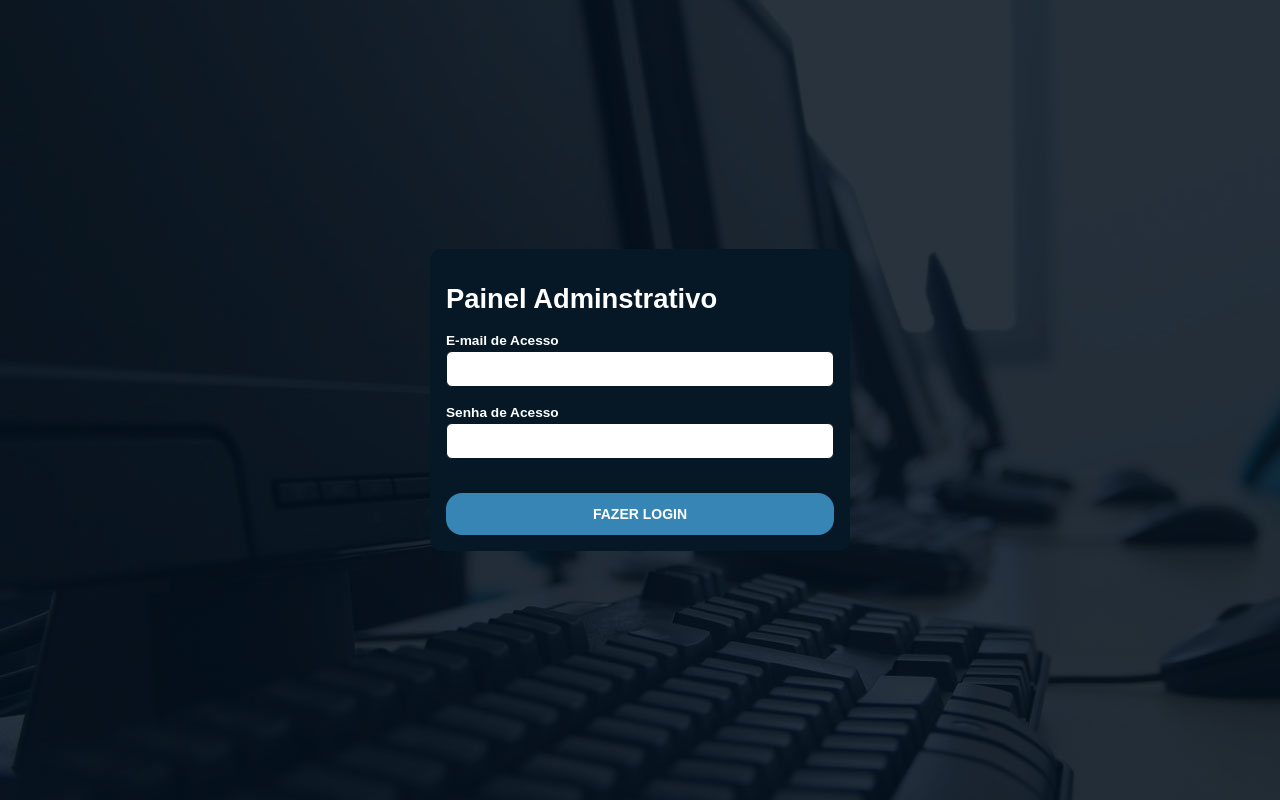
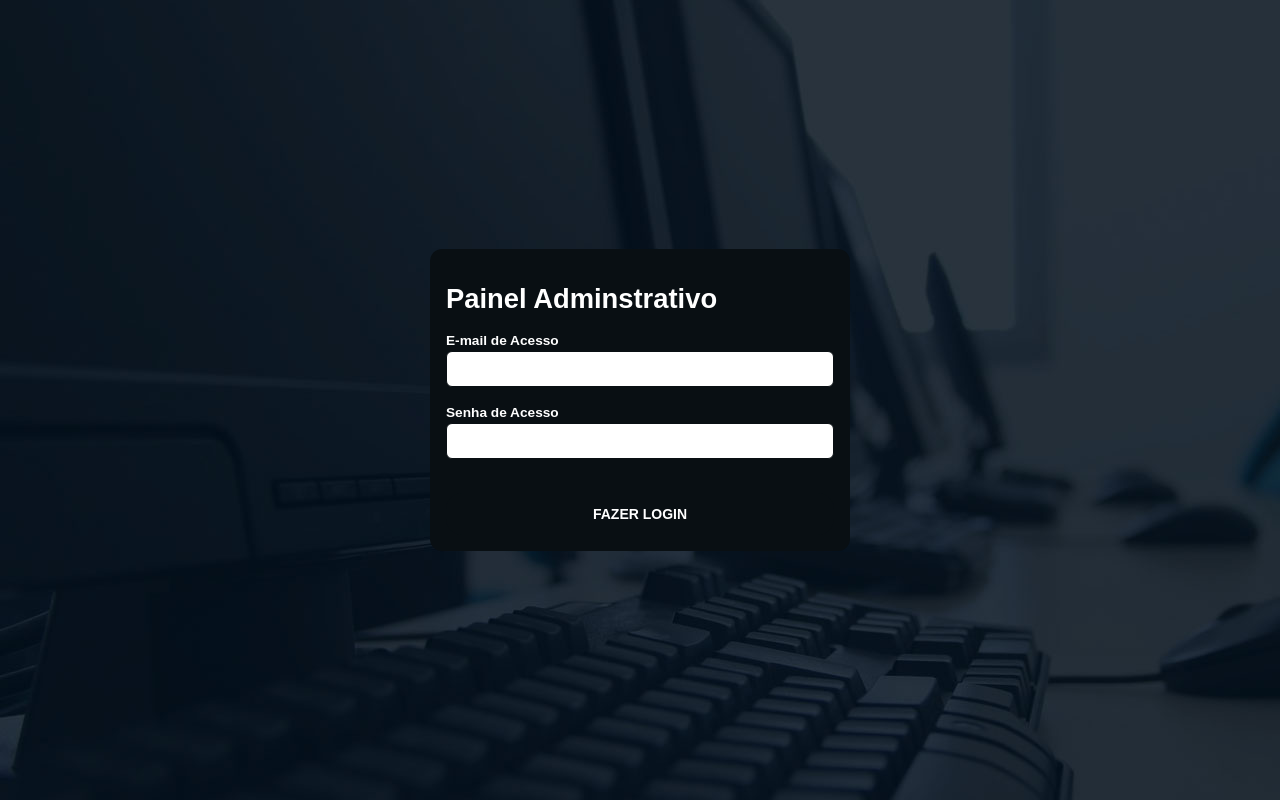
Before and after one commit to renanconstancio/admin-ecommerce, a React (Vite) app: page / in a window 1280 px wide. Built offline with nearby package versions, Linux system fonts and the light colour scheme.

Commit message:
ajuste login

```diff
--- a/src/context/Auth.tsx
+++ b/src/context/Auth.tsx
@@ -39,6 +39,7 @@ export const AuthProvider: React.FC = ({ children }) => {
       })
       .catch((err: { response: { data: { message: any } } }) => {
         const { message } = err.response.data;
+        throw new Error(message);
       });
   };
 
--- a/src/pages/Login/index.tsx
+++ b/src/pages/Login/index.tsx
@@ -1,4 +1,4 @@
-import React from 'react';
+import React, { useState } from 'react';
 import { Helmet } from 'react-helmet-async';
 import { useForm } from 'react-hook-form';
 import { useAuth } from '../../hooks/useAuth';
@@ -10,7 +10,8 @@ type LoginType = {
 };
 
 export const LogIn: React.FC = () => {
-  const { signed, login } = useAuth();
+  const [loading, setLoading] = useState<boolean>(false);
+  const { login } = useAuth();
 
   const {
     register,
@@ -19,7 +20,14 @@ export const LogIn: React.FC = () => {
   } = useForm<LoginType>();
 
   const onSubmit = async (data: LoginType) => {
-    await login(data);
+    try {
+      setLoading(true);
+      await login(data);
+    } catch (error) {
+      alert('Combinação incorreta de e-mail/senha.');
+    } finally {
+      setLoading(false);
+    }
   };
 
   return (
@@ -59,7 +67,8 @@ export const LogIn: React.FC = () => {
         <div className="form-input flex-12 mr-clear">
           <button
             type="submit"
-            className="btn btn-primary text-uppercase flex-12"
+            disabled={loading}
+            className="btn btn-primary btn-loading text-uppercase flex-12"
             style={{
               marginTop: 16,
               padding: 12,
--- a/src/style/app.scss
+++ b/src/style/app.scss
@@ -2,9 +2,9 @@ $fa-font-path: './fontawesome-6.0.0/webfonts';
 @import './fontawesome-6.0.0/scss/fontawesome.scss';
 @import './fontawesome-6.0.0/scss/solid.scss';
 @import './fontawesome-6.0.0/scss/brands.scss';
-@import './theme-default.scss';
+// @import './theme-default.scss';
 // @import './theme-light.scss';
-// @import './theme-dark.scss';
+@import './theme-dark.scss';
 
 *,
 ::after,
@@ -121,6 +121,10 @@ body {
     background-color: var(--info);
   }
 
+  &:disabled {
+    cursor: progress;
+  }
+
   &:focus,
   &:hover,
   &:active {
```
